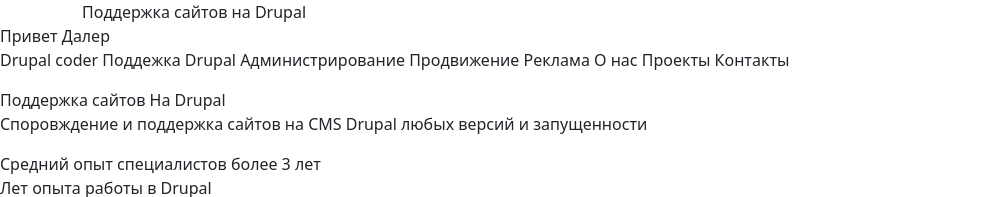
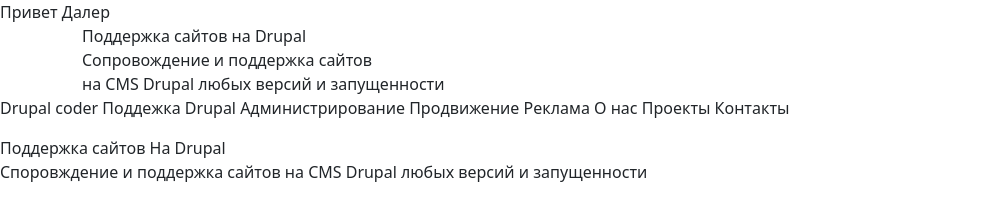
Before and after one commit to DarkSteelD/BigSite, a plain HTML site: page index.html in a window 1280 px wide. Shown: the top 197 px of the page, without its empty margins (0-982 px from the left). Drawn offline with nearby package versions, Linux system fonts and the light colour scheme.

Commit message:
Update index.html

```diff
--- a/index.html
+++ b/index.html
@@ -6,6 +6,8 @@
     <link href="https://cdn.jsdelivr.net/npm/bootstrap@5.1.3/dist/css/bootstrap.min.css" rel="stylesheet" integrity="sha384-1BmE4kWBq78iYhFldvKuhfTAU6auU8tT94WrHftjDbrCEXSU1oBoqyl2QvZ6jIW3" crossorigin="anonymous">
 </head>
 <body>
+
+	<div>Привет Далер</div>
 	<header>
 		<div class = "container">
 			<div class = "row">
@@ -13,9 +15,13 @@
 					Поддержка сайтов на Drupal
 				</div>
 			</div>
+			<div class = "row">
+				<div class = "col-lg-10 col-sm-auto">
+					Сопровождение и поддержка сайтов<br> на CMS Drupal любых версий и запущенности
+				</div>
+			</div>
 		</div>
 	</header>
-	<div>Привет Далер</div>
 	<div>
 		<p>
 			Drupal coder
```
